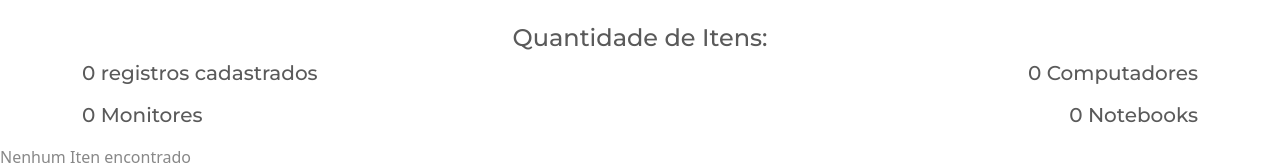
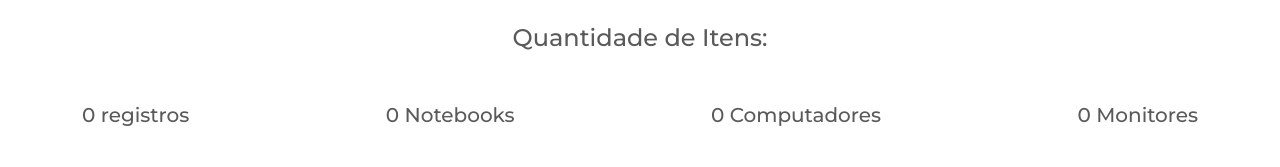
Before and after one commit to pedrojbDev/inventory_manager, a Django app: page /inventory/ in a window 1280 px wide. Shown: the part 56-223 px from the top of the page. Run offline with Django 5.2, Linux system fonts and the light colour scheme; data that the repository does not hold is empty.

Commit message:
Fixing Template

```diff
--- a/inventory/templates/inventory.html
+++ b/inventory/templates/inventory.html
@@ -84,13 +84,16 @@ h3{
 }
 
 
-    .container {
+  .container {
       display: flex;
-      justify-content: space-between; /* Alinha os elementos uniformemente na linha */
-      align-items: center; /* Centraliza verticalmente */
-      margin-bottom: 10px;
+      justify-content: space-between;
+      align-items: center; /* Alinha os elementos uniformemente na linha */
+      margin-top: 50px;
+      margin-bottom: 30px;
 
-    }
+  }
+
+
   </style>
 
   <nav class="navbar navbar-expand-lg bg-primary" data-bs-theme="dark">
@@ -136,12 +139,10 @@ h3{
   <br>
   <h4 style="text-align: center;">Quantidade de Itens:</h4>
   <div class="container">
-    <h5>{{ quantidade_de_itens }} registros cadastrados</h5>
-    <h5>{{ quantidade_pc }} Computadores </h5>
-  </div>
-  <div class="container">
-    <h5>{{ quantidade_moni }} Monitores </h5>
-    <h5>{{ quantidade_notebooks }} Notebooks </h5>
+      <h5>{{ quantidade_de_itens }} registros </h5>
+      <h5>{{ quantidade_notebooks }} Notebooks </h5>
+      <h5>{{ quantidade_pc }} Computadores</h5>
+      <h5>{{ quantidade_moni }} Monitores </h5>
   </div>
   <table   class="table table-hover">
     <thead>
```
